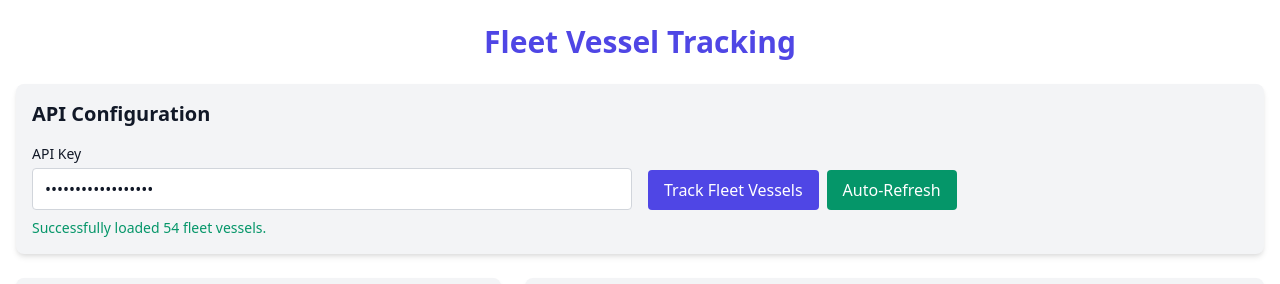
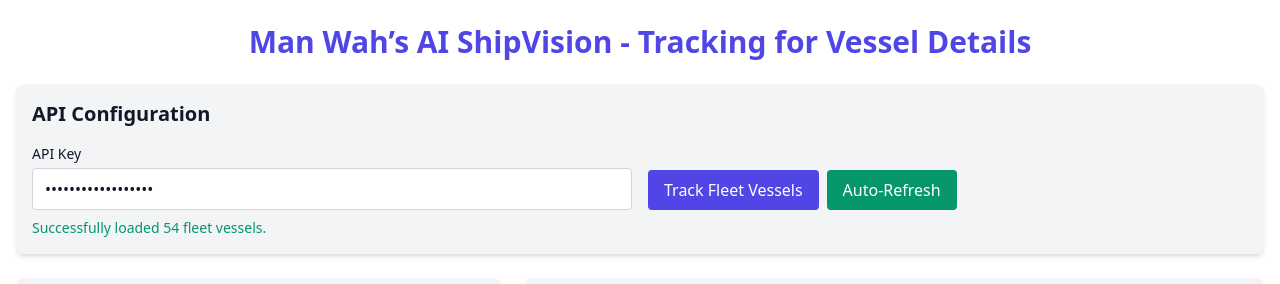
Before and after one commit to auk003150/demo-v2, a plain HTML site: page index.html in a window 1280 px wide. Shown: the top 284 px of the page. Drawn offline with nearby package versions, Linux system fonts and the light colour scheme.

Commit message:
Update index.html

```diff
--- a/index.html
+++ b/index.html
@@ -3,7 +3,7 @@
 <head>
     <meta charset="UTF-8">
     <meta name="viewport" content="width=device-width, initial-scale=1.0">
-    <title>Vessel Tracking Visualization</title>
+    <title>Man Wah’s AI ShipVision</title>
     <link href="https://cdn.jsdelivr.net/npm/tailwindcss@2.2.19/dist/tailwind.min.css" rel="stylesheet">
     <link rel="stylesheet" href="https://unpkg.com/leaflet@1.9.3/dist/leaflet.css" />
     <style>
@@ -128,7 +128,7 @@
 </head>
 <body class="bg-white dark:bg-gray-900 text-gray-900 dark:text-gray-100 dark-mode-transition min-h-screen">
     <div class="container mx-auto px-4 py-6">
-        <h1 class="text-3xl font-bold mb-6 text-center text-indigo-600 dark:text-indigo-400">Fleet Vessel Tracking</h1>
+        <h1 class="text-3xl font-bold mb-6 text-center text-indigo-600 dark:text-indigo-400">Man Wah’s AI ShipVision - Tracking for Vessel Details</h1>
 
         <!-- API Configuration Section -->
         <div class="bg-gray-100 dark:bg-gray-800 rounded-lg p-4 mb-6 shadow-md">
```
